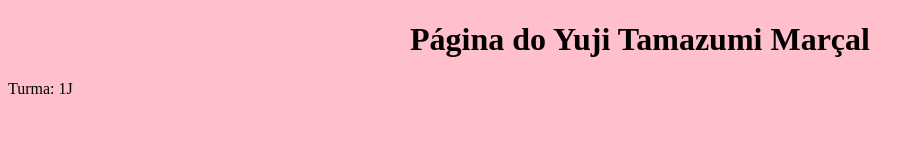
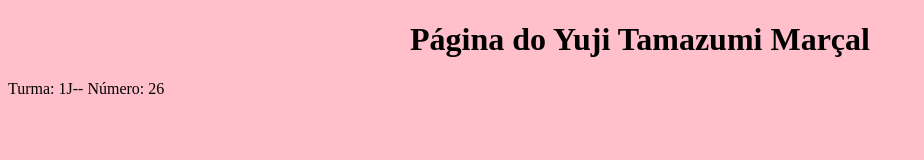
Before and after one commit to yujiTMZ/primeiroj_2t, a plain HTML site: page index.html in a window 1280 px wide. Shown: the whole page, without its empty margins (0-924 px from the left). Drawn offline with Linux system fonts and the light colour scheme.

Commit message:
Aula 27/07

```diff
--- a/index.html
+++ b/index.html
@@ -7,7 +7,7 @@
   </head>
   <body>
     <h1>Página do Yuji Tamazumi Marçal</h1>
-    <p>Turma: 1J</p>
+    <p>Turma: 1J-- Número: 26</p>
 
   </body>
 </html>
```
